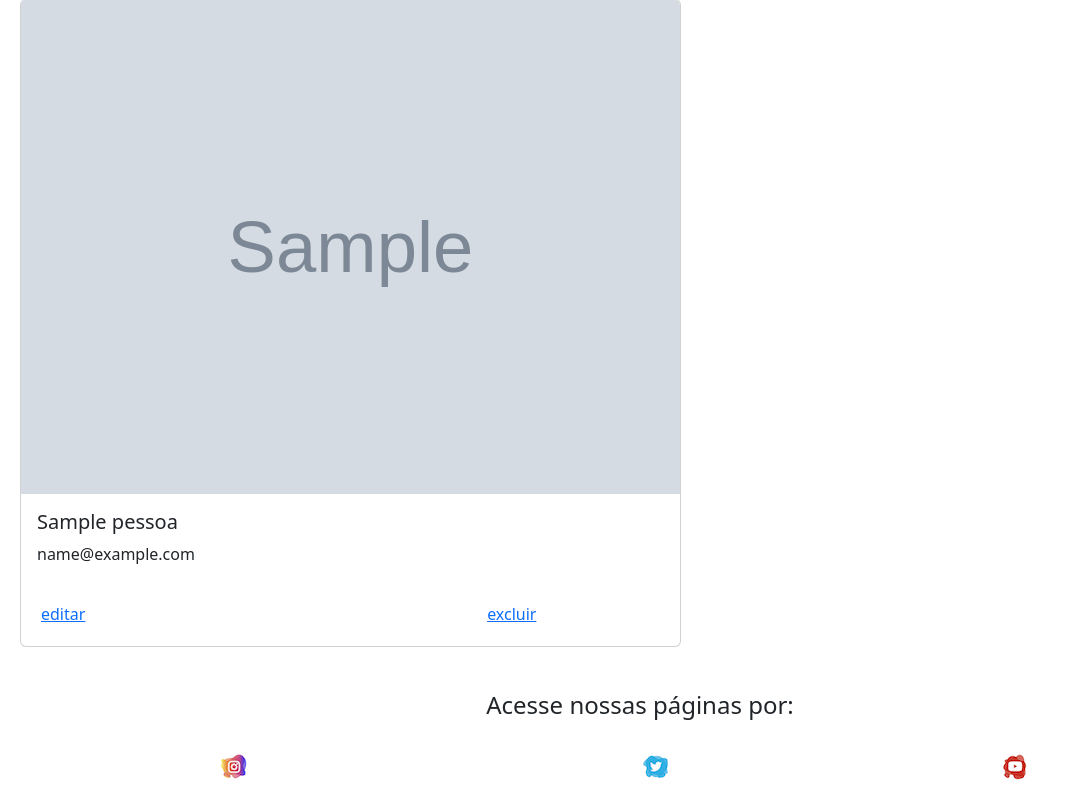
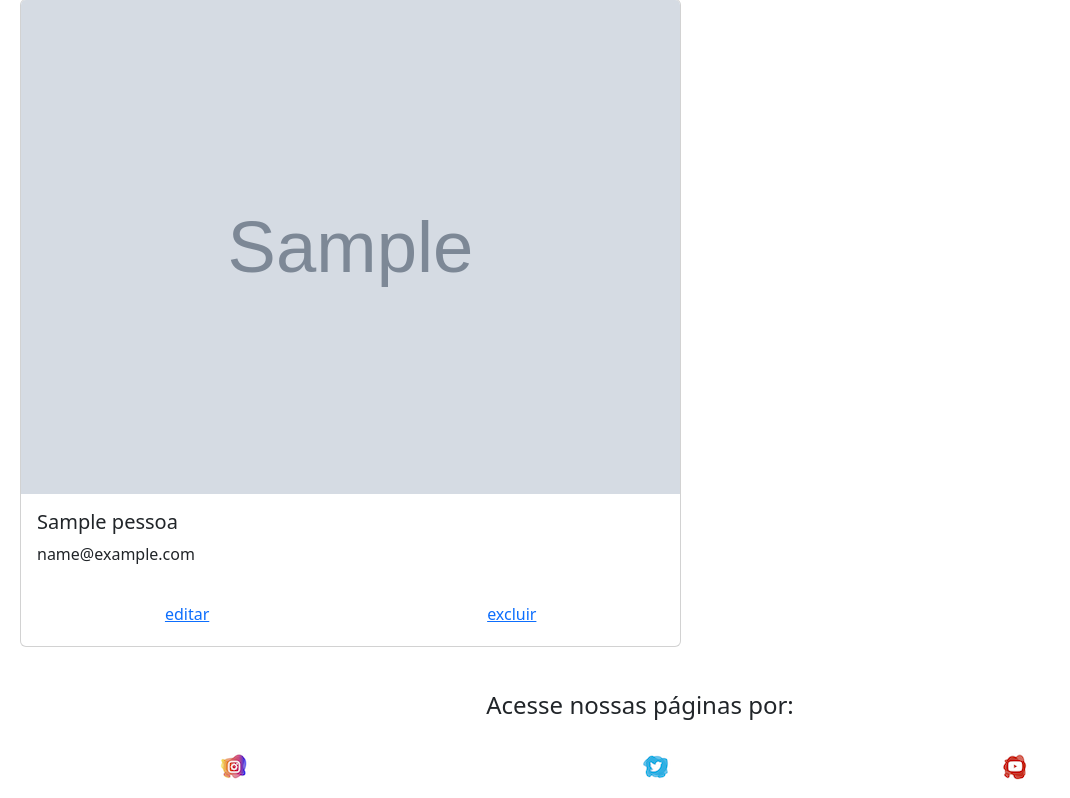
Before and after one commit to Nosde95/cadastro, a PHP site: page /Cimol/ in a window 1280 px wide. Shown: the part 324-1122 px from the top of the page, without its empty margins (0-1070 px from the left). Run offline with PHP 8.4, Linux system fonts and the light colour scheme; a user stored in the database is signed in; tables that the repository leaves empty hold one stand-in row (values such as "Sample post"); grey boxes marked "Sample" are stand-in pictures.

Commit message:
Add files via upload

```diff
--- a/lista_pessoas.php
+++ b/lista_pessoas.php
@@ -14,7 +14,7 @@
                         </div>
 
                         <div style="display:grid;grid-template-columns: auto auto;grid-gap: 30px;padding: 20px;">
-                            <a href="editar.php?id='.$pessoa['idnome'].'">editar</a>
+                            <a style="text-align: center;" href="editar.php?id='.$pessoa['idnome'].'">editar</a>
                             <a style="text-align: center;" href="excluir.php?id='.$pessoa['idnome'].'">excluir</a>
                         </div>
                     </div>';
```
